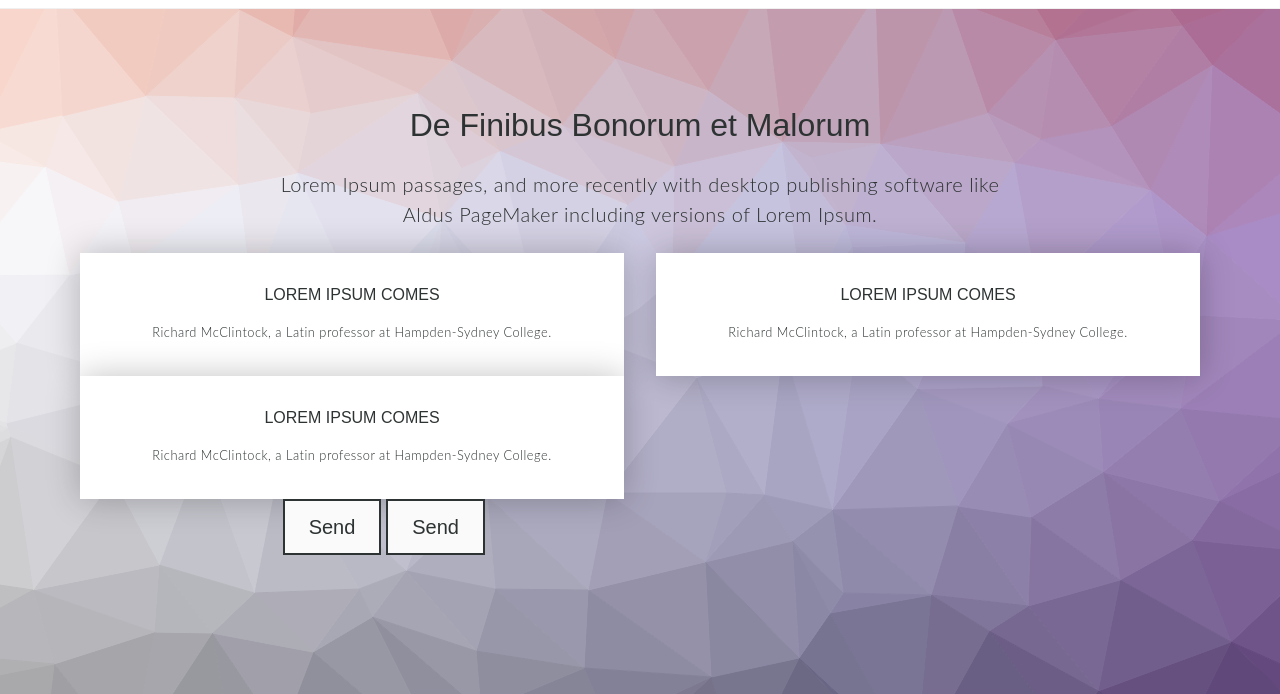
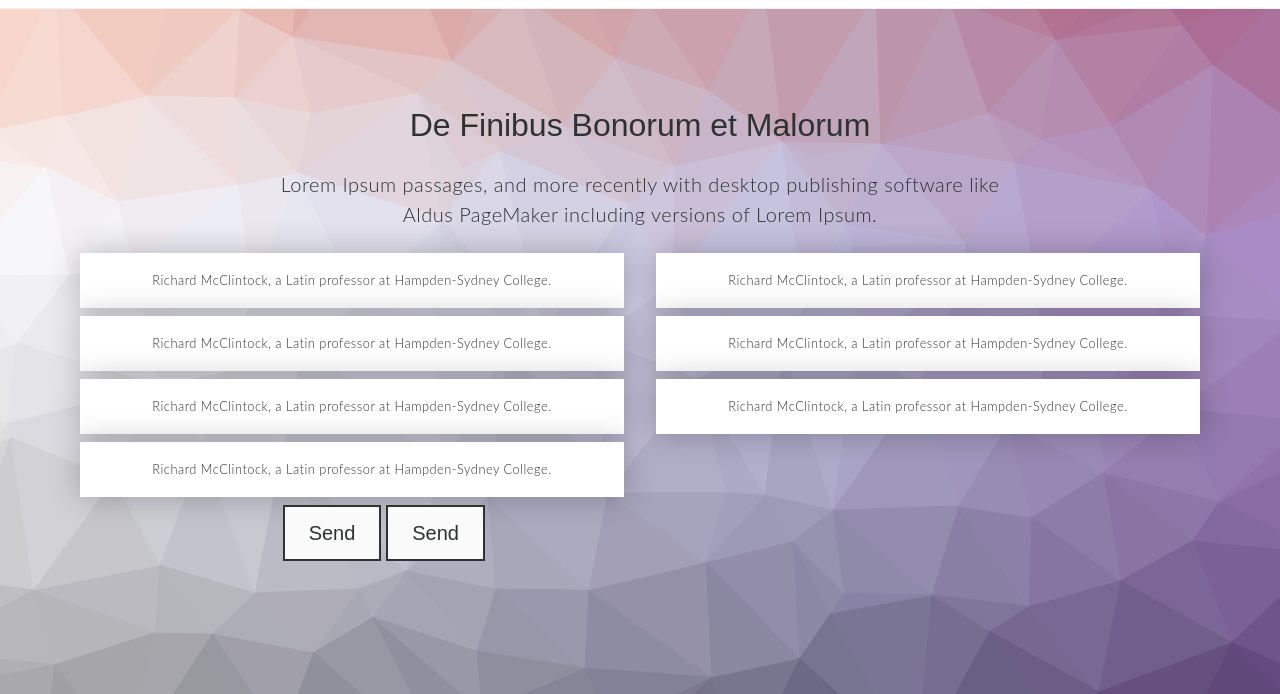
Before and after one commit to likevary/likevary.github.io, a Jekyll site: the page built from _pages/step-one.html, in a window 1280 px wide, cut to the strip 206-900 px from the top of the page. Built offline with Jekyll 4.4.1, drawn with Linux system fonts in a browser that asks for light colours.

Commit message:
Update step-one.html

```diff
--- a/_pages/step-one.html
+++ b/_pages/step-one.html
@@ -22,25 +22,50 @@ permalink: /test/step/one
 
           <div class="lh-none">
             <div class="row lh-normal">
-              <div class="col-12 col-md-6 ta-center mt-3 mb-3 mt-md-0 mb-md-0">
-                <div class="card bg-main bs-medium pt-4 pb-4 pl-4 pr-4">
-                  <h3 class="p ff-heading fw-light tt-upper">Lorem Ipsum comes</h3>
+              <div class="col-12 col-md-6 ta-center mt-1 mb-1 mt-md-0 mb-md-1">
+                <div class="card bg-main bs-medium pt-2 pb-2 pl-2 pr-2">
                   <p class="fs-small mb-0">
                   Richard McClintock, a Latin professor at Hampden-Sydney College.
                   </p>
                 </div>
               </div>
-              <div class="col-12 col-md-6 ta-center mt-3 mb-3 mt-md-0 mb-md-0">
-                <div class="card bg-main bs-medium pt-4 pb-4 pl-4 pr-4">
-                  <h3 class="p ff-heading fw-light tt-upper">Lorem Ipsum comes</h3>
+              <div class="col-12 col-md-6 ta-center mt-1 mb-1 mt-md-0 mb-md-1">
+                <div class="card bg-main bs-medium pt-2 pb-2 pl-2 pr-2">
                   <p class="fs-small mb-0">
                   Richard McClintock, a Latin professor at Hampden-Sydney College.
                   </p>
                 </div>
               </div>
-              <div class="col-12 col-md-6 ta-center mt-3 mb-3 mt-md-0 mb-md-0">
-                <div class="card bg-main bs-medium pt-4 pb-4 pl-4 pr-4">
-                  <h3 class="p ff-heading fw-light tt-upper">Lorem Ipsum comes</h3>
+              <div class="col-12 col-md-6 ta-center mt-1 mb-1 mt-md-0 mb-md-1">
+                <div class="card bg-main bs-medium pt-2 pb-2 pl-2 pr-2">
+                  <p class="fs-small mb-0">
+                  Richard McClintock, a Latin professor at Hampden-Sydney College.
+                  </p>
+                </div>
+              </div>
+              <div class="col-12 col-md-6 ta-center mt-1 mb-1 mt-md-0 mb-md-1">
+                <div class="card bg-main bs-medium pt-2 pb-2 pl-2 pr-2">
+                  <p class="fs-small mb-0">
+                  Richard McClintock, a Latin professor at Hampden-Sydney College.
+                  </p>
+                </div>
+              </div>
+              <div class="col-12 col-md-6 ta-center mt-1 mb-1 mt-md-0 mb-md-1">
+                <div class="card bg-main bs-medium pt-2 pb-2 pl-2 pr-2">
+                  <p class="fs-small mb-0">
+                  Richard McClintock, a Latin professor at Hampden-Sydney College.
+                  </p>
+                </div>
+              </div>
+              <div class="col-12 col-md-6 ta-center mt-1 mb-1 mt-md-0 mb-md-1">
+                <div class="card bg-main bs-medium pt-2 pb-2 pl-2 pr-2">
+                  <p class="fs-small mb-0">
+                  Richard McClintock, a Latin professor at Hampden-Sydney College.
+                  </p>
+                </div>
+              </div>
+              <div class="col-12 col-md-6 ta-center mt-1 mb-1 mt-md-0 mb-md-1">
+                <div class="card bg-main bs-medium pt-2 pb-2 pl-2 pr-2">
                   <p class="fs-small mb-0">
                   Richard McClintock, a Latin professor at Hampden-Sydney College.
                   </p>
```
